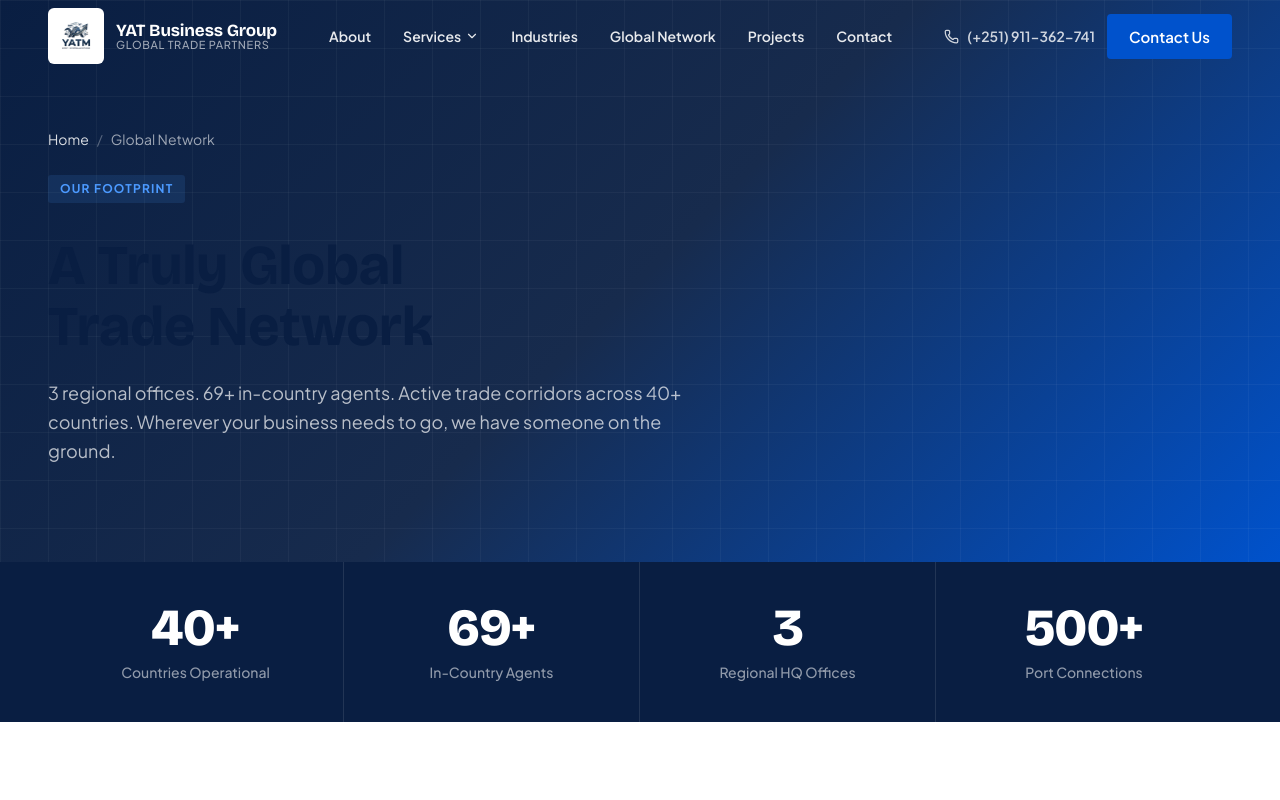
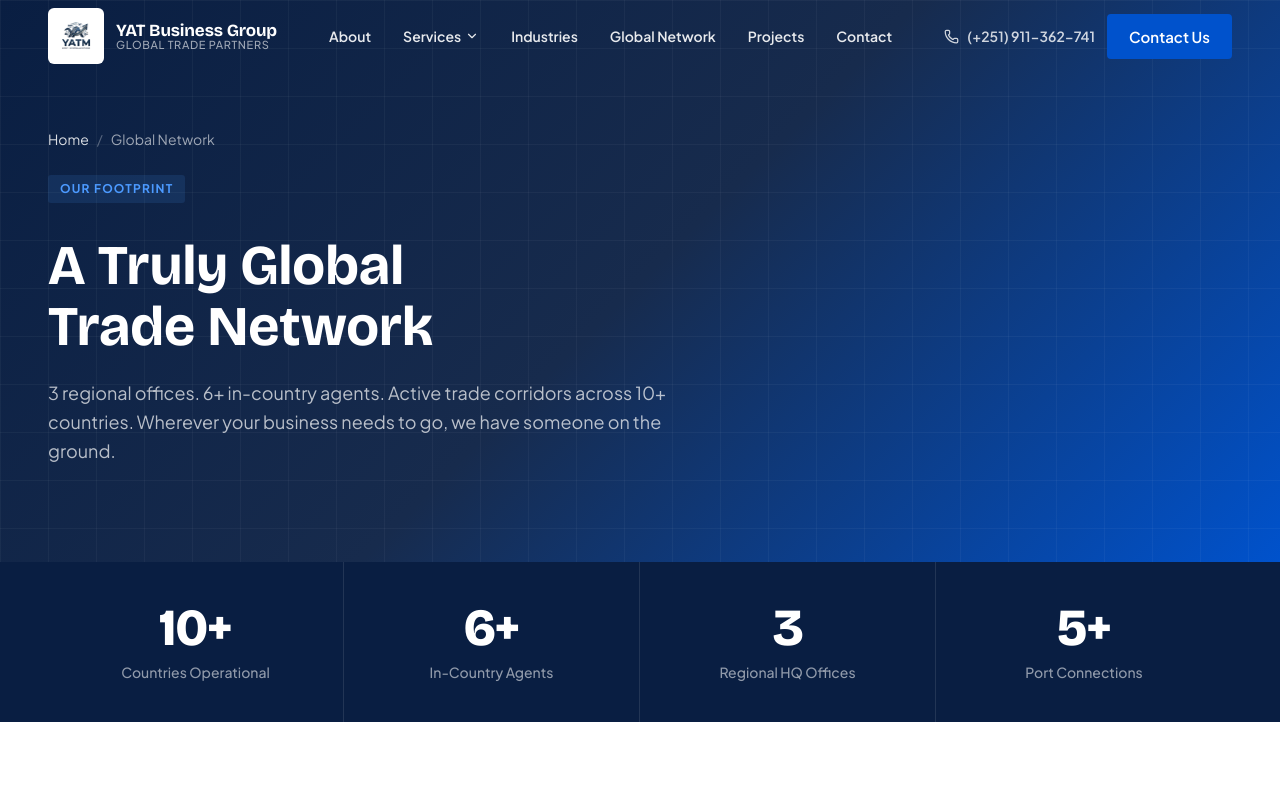
Before and after one commit to Bisrategebriel/yatm, a Next.js app: page /network in a window 1280 px wide. Shown: the top 800 px of the page. Built offline with nearby package versions, Linux system fonts and the light colour scheme.

Commit message:
fix: update hero content and stats section, change heading color to white

```diff
--- a/app/network/page.tsx
+++ b/app/network/page.tsx
@@ -90,12 +90,12 @@ export default function NetworkPage() {
           </nav>
           <span className="section-label section-label-light mb-4">Our Footprint</span>
           <h1 className="font-display font-extrabold text-white mt-4 mb-5"
-            style={{ fontSize: "clamp(2rem, 5vw, 3.5rem)", lineHeight: "1.1" }}
+            style={{ fontSize: "clamp(2rem, 5vw, 3.5rem)", lineHeight: "1.1", color: "#FFFFFF" }}
           >
             A Truly Global<br />Trade Network
           </h1>
           <p className="text-white/70 max-w-2xl text-lg leading-relaxed">
-            3 regional offices. 69+ in-country agents. Active trade corridors across 40+ countries. Wherever your business needs to go, we have someone on the ground.
+            3 regional offices. 6+ in-country agents. Active trade corridors across 10+ countries. Wherever your business needs to go, we have someone on the ground.
           </p>
         </div>
       </div>
@@ -105,10 +105,10 @@ export default function NetworkPage() {
         <div className="container-site">
           <div className="grid grid-cols-2 lg:grid-cols-4 divide-x divide-white/10">
             {[
-              { value: "40+", label: "Countries Operational" },
-              { value: "69+", label: "In-Country Agents" },
+              { value: "10+", label: "Countries Operational" },
+              { value: "6+", label: "In-Country Agents" },
               { value: "3", label: "Regional HQ Offices" },
-              { value: "500+", label: "Port Connections" },
+              { value: "5+", label: "Port Connections" },
             ].map((s) => (
               <div key={s.label} className="text-center py-10 px-6">
                 <p className="stat-number">{s.value}</p>
```
